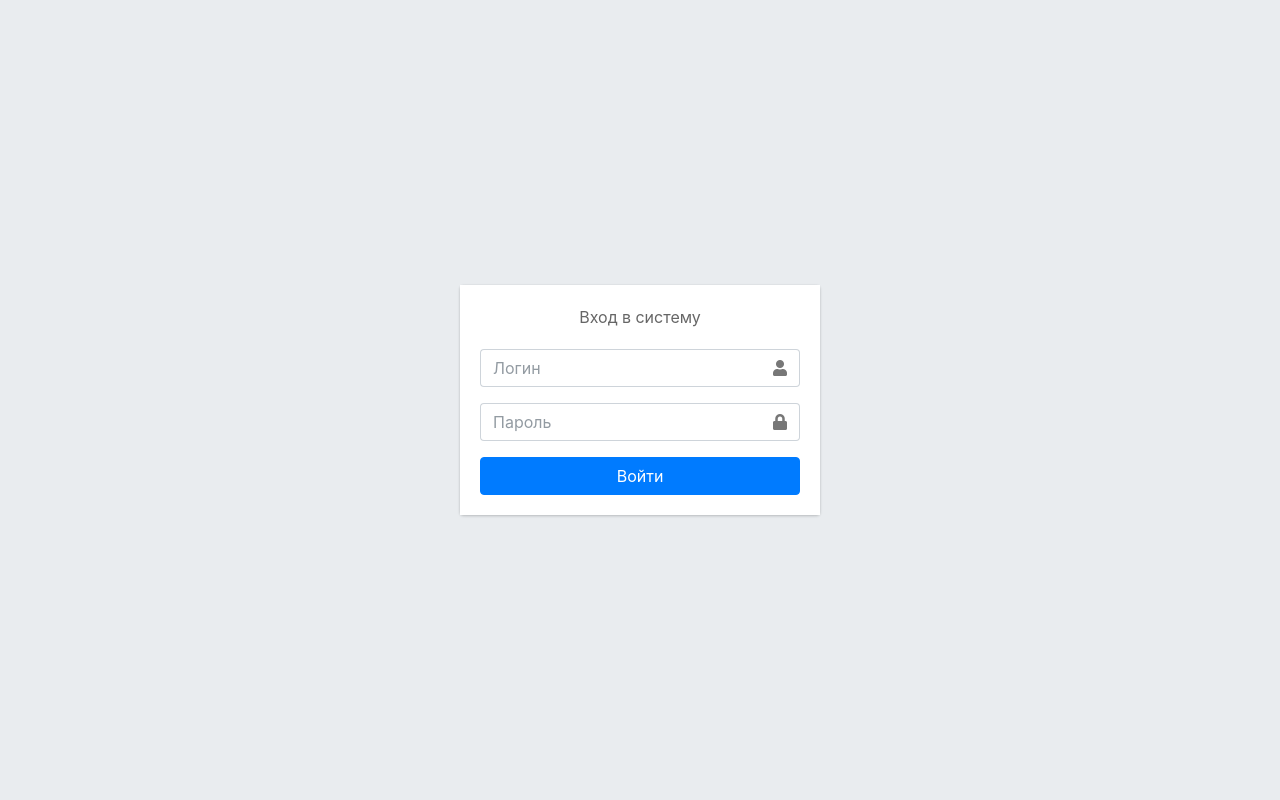
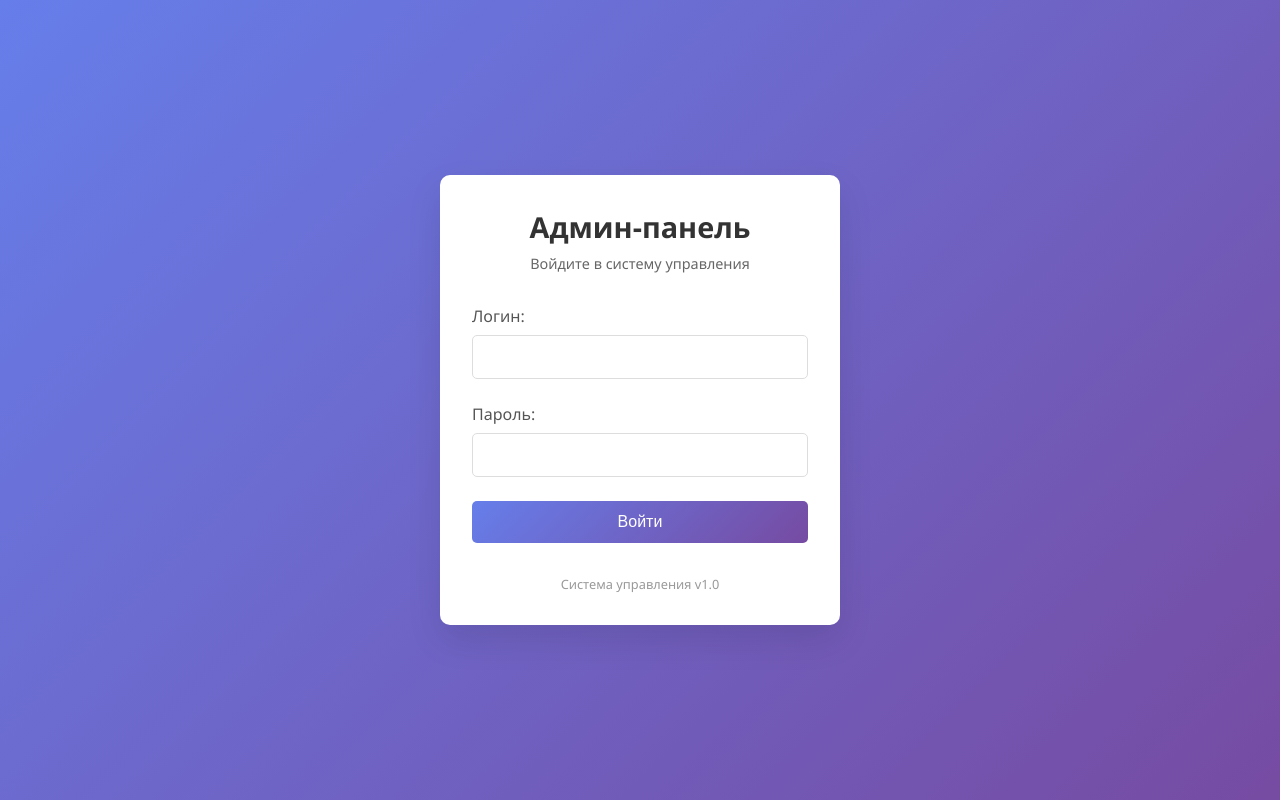
Before and after one commit to beerhunters/co-work, a Flask app: page /login in a window 1280 px wide. Run offline with Flask 3, Linux system fonts and the light colour scheme; some libraries are stand-ins or nearby versions.

Commit message:
some improve

```diff
--- a/web/app.py
+++ b/web/app.py
@@ -1,61 +1,74 @@
-from typing import Optional
+import logging
+import os
 from flask import Flask
 from flask_sqlalchemy import SQLAlchemy
 from flask_login import LoginManager
-import logging
-import os
+from typing import Optional
 from werkzeug.security import generate_password_hash
-from models.models import Admin, init_db
-from sqlalchemy.exc import IntegrityError
+from dotenv import load_dotenv
+
+load_dotenv()
 
 logger = logging.getLogger(__name__)
+
 db = SQLAlchemy()
 login_manager = LoginManager()
 
 
 def create_app() -> Flask:
-    """Создает и настраивает экземпляр Flask-приложения."""
     app = Flask(__name__, template_folder="templates", static_folder="static")
-    app.config["SQLALCHEMY_DATABASE_URI"] = "sqlite:////data/coworking.db"
+
+    # Конфигурация Flask
+    app.config["SECRET_KEY"] = os.getenv("SECRET_KEY", "your-secret-key-change-this")
+    app.config["SQLALCHEMY_DATABASE_URI"] = "sqlite:///data/bot.db"
     app.config["SQLALCHEMY_TRACK_MODIFICATIONS"] = False
-    app.config["SECRET_KEY"] = os.getenv("SECRET_KEY", "your-secret-key")
 
-    # Инициализация базы данных
+    # Инициализация расширений
     db.init_app(app)
+    login_manager.init_app(app)
+    login_manager.login_view = "login"
+    login_manager.login_message = "Пожалуйста, войдите для доступа к этой странице."
+    login_manager.login_message_category = "info"
+
     with app.app_context():
-        init_db()  # Создаем таблицы
-        # Проверяем и создаем администратора
+        # Импортируем модели
+        from models.models import Admin, init_db
+
+        # Инициализируем базу данных
+        init_db()
+
+        # Создаем администратора по умолчанию
         admin_login = os.getenv("ADMIN_LOGIN", "admin")
         admin_password = os.getenv("ADMIN_PASSWORD", "admin123")
+
         try:
             admin = db.session.query(Admin).filter_by(login=admin_login).first()
             if not admin:
-                admin = Admin(
-                    login=admin_login, password=generate_password_hash(admin_password)
-                )
+                # Хешируем пароль
+                hashed_password = generate_password_hash(admin_password)
+                admin = Admin(login=admin_login, password=hashed_password)
                 db.session.add(admin)
                 db.session.commit()
-                logger.info(f"Создан администратор с логином '{admin_login}'")
+                logger.info(f"Создан администратор: {admin_login}")
             else:
-                logger.info(f"Администратор с логином '{admin_login}' уже существует")
-        except IntegrityError:
+                # Обновляем пароль существующего админа (на случай изменения в .env)
+                admin.password = generate_password_hash(admin_password)
+                db.session.commit()
+                logger.info(f"Обновлен пароль для администратора: {admin_login}")
+        except Exception as e:
+            logger.error(f"Ошибка при создании/обновлении администратора: {e}")
             db.session.rollback()
-            logger.warning(
-                f"Конфликт: администратор с логином '{admin_login}' уже существует"
-            )
-        except Exception as e:
-            db.session.rollback()
-            logger.error(f"Ошибка при создании администратора: {e}")
-            raise
-
-    login_manager.init_app(app)
-    login_manager.login_view = "login"
 
     @login_manager.user_loader
-    def load_user(user_id: str) -> Optional[Admin]:
-        """Загружает пользователя для Flask-Login."""
-        return db.session.query(Admin).filter_by(login=user_id).first()
+    def load_user(user_id: str) -> Optional["Admin"]:
+        from models.models import Admin
 
+        try:
+            return db.session.get(Admin, int(user_id))
+        except (ValueError, TypeError):
+            return None
+
+    # Регистрируем маршруты
     from .routes import init_routes
 
     init_routes(app)
--- a/web/routes.py
+++ b/web/routes.py
@@ -45,20 +45,40 @@ def init_routes(app: Flask) -> None:
 
     @app.route("/login", methods=["GET", "POST"])
     def login():
-        """Обработка страницы входа."""
+        if current_user.is_authenticated:
+            return redirect(url_for("dashboard"))
+
         if request.method == "POST":
-            login = request.form.get("login")
-            password = request.form.get("password")
-            if not login or not password:
-                logger.warning("Пустой логин или пароль при попытке входа")
-                return render_template("login.html", error="Введите логин и пароль")
-            user = db.session.query(Admin).filter_by(login=login).first()
-            if user and check_password_hash(user.password, password):
-                login_user(user)
-                logger.info(f"Успешный вход для пользователя '{login}'")
-                return redirect(url_for("dashboard"))
-            logger.warning(f"Неудачная попытка входа для логина '{login}'")
-            return render_template("login.html", error="Неверный логин или пароль")
+            login_name = request.form.get("login", "").strip()
+            password = request.form.get("password", "")
+
+            if not login_name or not password:
+                flash("Пожалуйста, заполните все поля", "error")
+                return render_template("login.html")
+
+            try:
+                user = db.session.query(Admin).filter_by(login=login_name).first()
+
+                if user and check_password_hash(user.password, password):
+                    login_user(user, remember=True)
+                    flash("Вход выполнен успешно!", "success")
+
+                    # Перенаправляем на страницу, которую пытался посетить пользователь
+                    next_page = request.args.get("next")
+                    if next_page:
+                        return redirect(next_page)
+                    return redirect(url_for("dashboard"))
+                else:
+                    flash("Неверный логин или пароль", "error")
+                    logger.warning(
+                        f"Неудачная попытка входа для пользователя: {login_name}"
+                    )
+
+            except Exception as e:
+                logger.error(f"Ошибка при входе в систему: {e}")
+                flash("Произошла ошибка при входе в систему", "error")
+                db.session.rollback()
+
         return render_template("login.html")
 
     @app.route("/logout")
--- a/web/templates/login.html
+++ b/web/templates/login.html
@@ -3,54 +3,166 @@
 <head>
     <meta charset="UTF-8">
     <meta name="viewport" content="width=device-width, initial-scale=1.0">
-    <title>Вход - Управление коворкингом</title>
-    <link rel="stylesheet" href="{{ url_for('static', filename='adminlte/plugins/fontawesome-free/css/all.min.css') }}">
-    <link rel="stylesheet" href="{{ url_for('static', filename='adminlte/dist/css/adminlte.min.css') }}">
-    <link rel="stylesheet" href="{{ url_for('static', filename='style.css') }}">
+    <title>Вход в админ-панель</title>
+    <style>
+        * {
+            margin: 0;
+            padding: 0;
+            box-sizing: border-box;
+        }
+
+        body {
+            font-family: 'Segoe UI', Tahoma, Geneva, Verdana, sans-serif;
+            background: linear-gradient(135deg, #667eea 0%, #764ba2 100%);
+            min-height: 100vh;
+            display: flex;
+            align-items: center;
+            justify-content: center;
+        }
+
+        .login-container {
+            background: white;
+            padding: 2rem;
+            border-radius: 10px;
+            box-shadow: 0 15px 35px rgba(0, 0, 0, 0.1);
+            width: 100%;
+            max-width: 400px;
+        }
+
+        .login-header {
+            text-align: center;
+            margin-bottom: 2rem;
+        }
+
+        .login-header h1 {
+            color: #333;
+            font-size: 1.8rem;
+            margin-bottom: 0.5rem;
+        }
+
+        .login-header p {
+            color: #666;
+            font-size: 0.9rem;
+        }
+
+        .form-group {
+            margin-bottom: 1.5rem;
+        }
+
+        .form-group label {
+            display: block;
+            margin-bottom: 0.5rem;
+            color: #555;
+            font-weight: 500;
+        }
+
+        .form-group input {
+            width: 100%;
+            padding: 0.75rem;
+            border: 1px solid #ddd;
+            border-radius: 5px;
+            font-size: 1rem;
+            transition: border-color 0.3s ease;
+        }
+
+        .form-group input:focus {
+            outline: none;
+            border-color: #667eea;
+            box-shadow: 0 0 0 2px rgba(102, 126, 234, 0.1);
+        }
+
+        .login-btn {
+            width: 100%;
+            padding: 0.75rem;
+            background: linear-gradient(135deg, #667eea 0%, #764ba2 100%);
+            color: white;
+            border: none;
+            border-radius: 5px;
+            font-size: 1rem;
+            font-weight: 500;
+            cursor: pointer;
+            transition: transform 0.2s ease;
+        }
+
+        .login-btn:hover {
+            transform: translateY(-1px);
+        }
+
+        .login-btn:active {
+            transform: translateY(0);
+        }
+
+        .flash-messages {
+            margin-bottom: 1rem;
+        }
+
+        .flash-message {
+            padding: 0.75rem;
+            border-radius: 5px;
+            margin-bottom: 0.5rem;
+        }
+
+        .flash-message.error {
+            background-color: #fee;
+            border: 1px solid #fcc;
+            color: #c33;
+        }
+
+        .flash-message.success {
+            background-color: #efe;
+            border: 1px solid #cfc;
+            color: #363;
+        }
+
+        .flash-message.info {
+            background-color: #eef;
+            border: 1px solid #ccf;
+            color: #336;
+        }
+
+        .version-info {
+            text-align: center;
+            margin-top: 2rem;
+            color: #999;
+            font-size: 0.8rem;
+        }
+    </style>
 </head>
-<body class="hold-transition login-page">
-<div class="login-box">
-    <div class="card">
-        <div class="card-body login-card-body">
-            <p class="login-box-msg">Вход в систему</p>
-            <form method="POST">
-                <div class="input-group mb-3">
-                    <input type="text" class="form-control" id="login" name="login" placeholder="Логин" required>
-                    <div class="input-group-append">
-                        <div class="input-group-text">
-                            <span class="fas fa-user"></span>
-                        </div>
-                    </div>
-                </div>
-                <div class="input-group mb-3">
-                    <input type="password" class="form-control" id="password" name="password" placeholder="Пароль" required>
-                    <div class="input-group-append">
-                        <div class="input-group-text">
-                            <span class="fas fa-lock"></span>
-                        </div>
-                    </div>
-                </div>
-                <div class="row">
-                    <div class="col-12">
-                        <button type="submit" class="btn btn-primary btn-block">Войти</button>
-                    </div>
-                </div>
-            </form>
-            {% with messages = get_flashed_messages() %}
-            {% if messages %}
-            <div class="alert alert-warning alert-dismissible mt-3">
-                <button type="button" class="close" data-dismiss="alert" aria-hidden="true">&times;</button>
-                {% for message in messages %}
-                {{ message }}<br>
-                {% endfor %}
-            </div>
-            {% endif %}
+<body>
+    <div class="login-container">
+        <div class="login-header">
+            <h1>Админ-панель</h1>
+            <p>Войдите в систему управления</p>
+        </div>
+
+        <div class="flash-messages">
+            {% with messages = get_flashed_messages(with_categories=true) %}
+                {% if messages %}
+                    {% for category, message in messages %}
+                        <div class="flash-message {{ category }}">{{ message }}</div>
+                    {% endfor %}
+                {% endif %}
             {% endwith %}
         </div>
+
+        <form method="POST">
+            <div class="form-group">
+                <label for="login">Логин:</label>
+                <input type="text" id="login" name="login" required
+                       value="{{ request.form.login if request.form.login else '' }}">
+            </div>
+
+            <div class="form-group">
+                <label for="password">Пароль:</label>
+                <input type="password" id="password" name="password" required>
+            </div>
+
+            <button type="submit" class="login-btn">Войти</button>
+        </form>
+
+        <div class="version-info">
+            Система управления v1.0
+        </div>
     </div>
-</div>
-<script src="{{ url_for('static', filename='adminlte/plugins/jquery/jquery.min.js') }}"></script>
-<script src="{{ url_for('static', filename='adminlte/plugins/bootstrap/js/bootstrap.bundle.min.js') }}"></script>
-<script src="{{ url_for('static', filename='adminlte/dist/js/adminlte.min.js') }}"></script>
 </body>
 </html>
```
Also changed, not shown: 2 other files.
